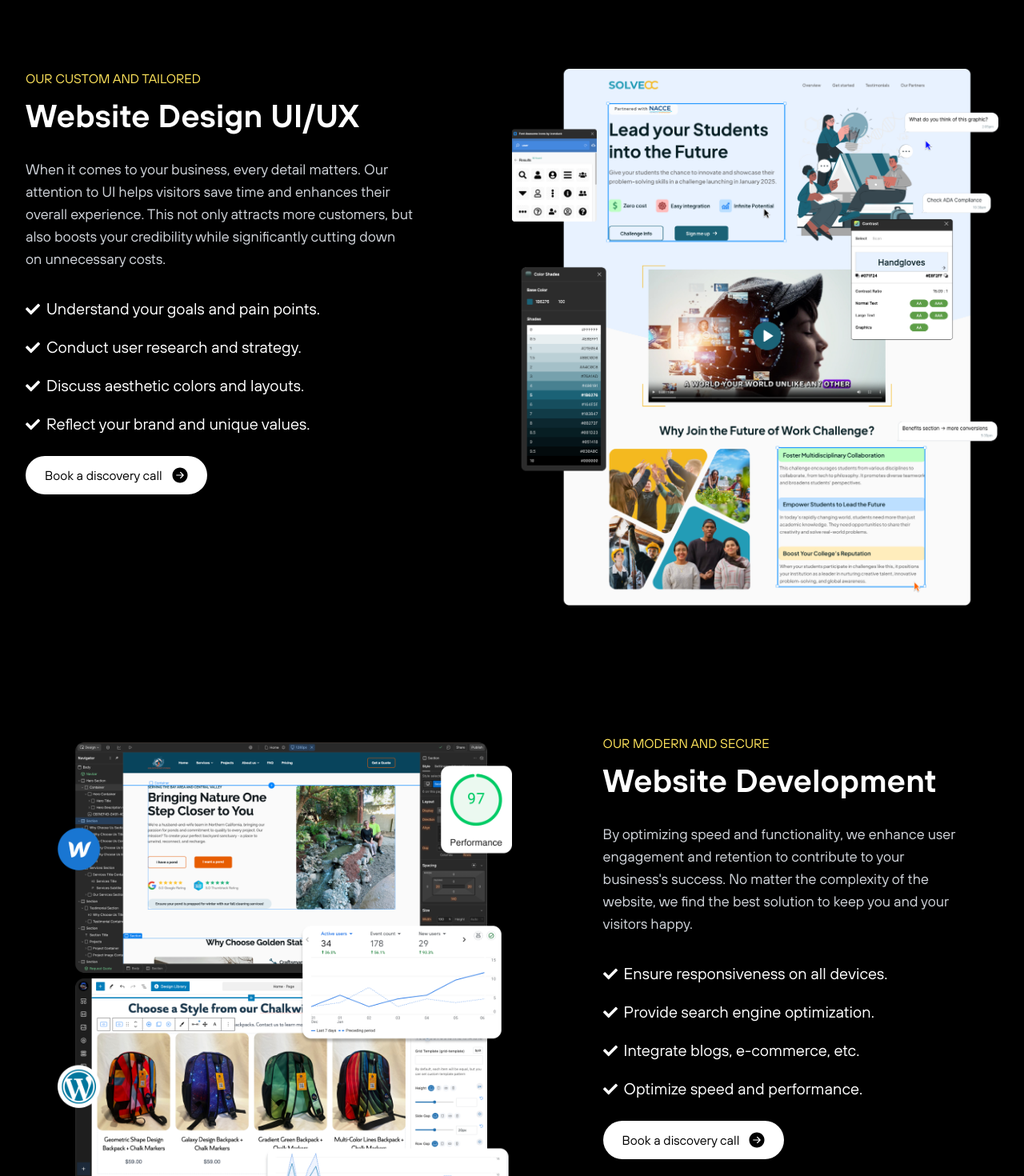
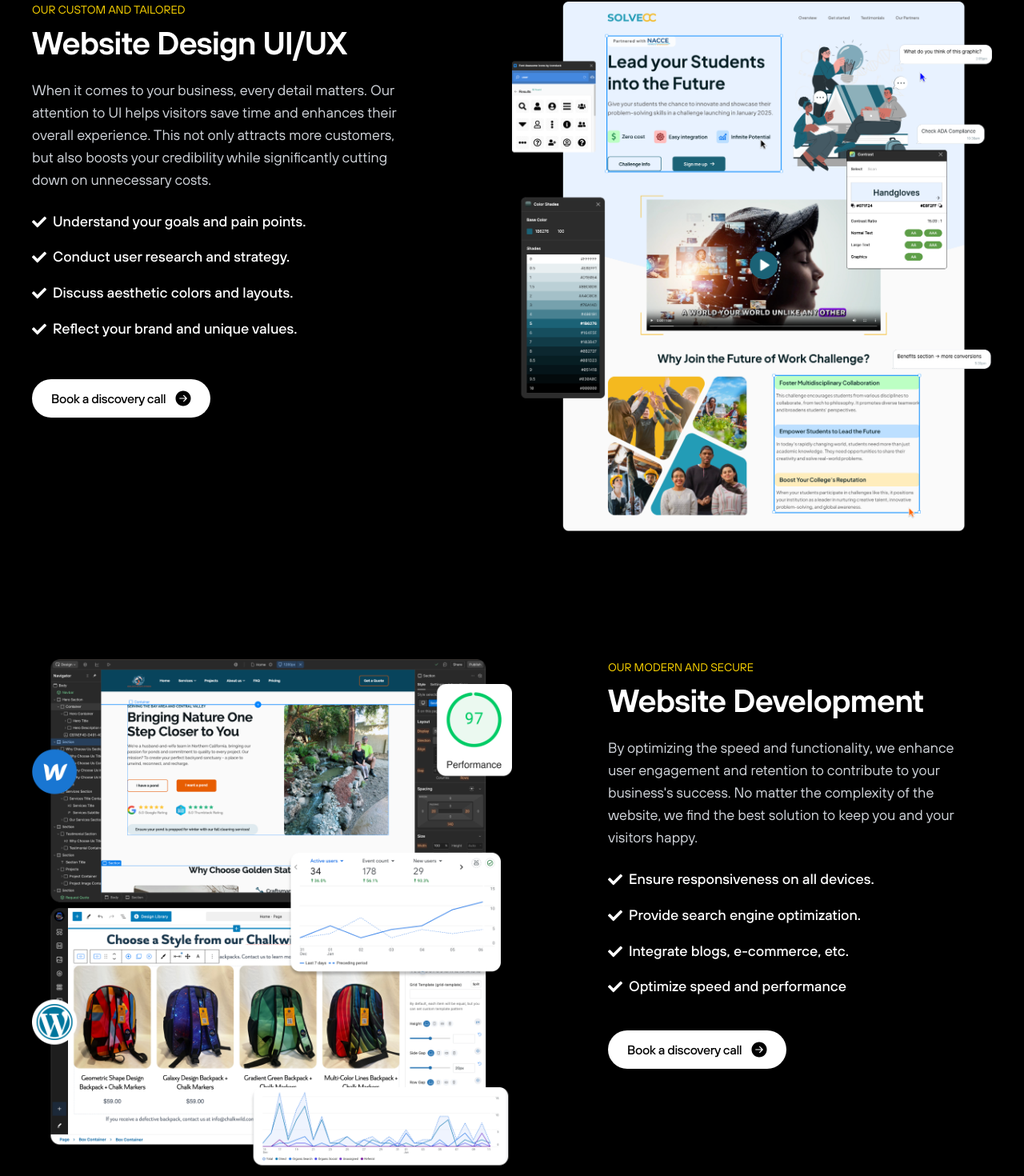
Before and after one commit to Visions-to-Visuals/v2v-website, a Next.js app: page / in a window 1280 px wide. Shown: the part 1304-2774 px from the top of the page at 80% size. Built offline with nearby package versions, Linux system fonts and the light colour scheme.

Commit message:
Fix laptop styling

```diff
--- a/src/app/layout.tsx
+++ b/src/app/layout.tsx
@@ -12,7 +12,7 @@ export default function RootLayout({
   children: React.ReactNode;
 }>) {
   return (
-    <html lang="en" className="overflow-x-hidden">
+    <html lang="en" className="overflow-x-hidden bg-black">
       <body className="font-tt-hoves antialiased overflow-x-hidden">
         {children}
       </body>
--- /dev/null
+++ b/src/components/components/bulletpoint.tsx
@@ -0,0 +1,20 @@
+import Image from 'next/image';
+
+interface BulletPointProps {
+    text: string;
+  }
+
+export default function BulletPoint({ text }: BulletPointProps) {
+  return (
+    <li className="text-p2 flex items-center gap-2">
+      <Image
+        src="/assets/check.svg"
+        alt="Check mark"
+        width={18}
+        height={19}
+        className="w-[18px] h-[19px]"
+      />
+      {text}
+    </li>
+  );
+}
--- /dev/null
+++ b/src/components/components/button.tsx
@@ -0,0 +1,16 @@
+import Image from 'next/image';
+
+export default function Button() {
+  return (
+    <button className="w-[calc(100%-2rem)] mobile:w-auto flex items-center justify-center gap-3 bg-white text-black font-[500] tracking-tight px-6 py-3 rounded-full hover:bg-gray-100 transition-colors text-nowrap">
+      Book a discovery call
+      <Image
+        src="/assets/arrow.svg"
+        alt="Arrow"
+        width={20}
+        height={20}
+        className="w-5 h-5"
+      />
+    </button>
+  );
+}
--- a/src/components/layout/Footer.tsx
+++ b/src/components/layout/Footer.tsx
@@ -1,5 +1,6 @@
 import React from 'react'
 import Image from 'next/image'
+import Button from '../components/button';
 
 export function Footer() {
   return (
@@ -15,16 +16,7 @@ export function Footer() {
               height={40}
               className="mb-4"
             />
-            <button className="flex items-center gap-2 text-black hover:text-gray-600 transition-colors md:mb-8 underline">
-              Book a discovery call
-              <Image
-                src="/assets/diagonal-arrow-dark.svg"
-                alt="Arrow"
-                width={20}
-                height={20}
-                className="w-5 h-5"
-              />
-            </button>
+            <Button></Button>
             <p className="text-sm text-gray-500 mt-auto hidden md:block">
               © 2025 Visions to Visuals. All Rights Reserved.
             </p>
--- a/src/components/sections/TeamSection.tsx
+++ b/src/components/sections/TeamSection.tsx
@@ -1,4 +1,5 @@
 import Image from 'next/image'
+import Button from '../components/button';
 
 interface TeamMember {
   name: string;
@@ -31,15 +32,15 @@ export function TeamSection() {
 
   return (
     <section className="flex flex-col items-center w-full bg-black text-white py-12 md:py-20">
-      <div className="max-w-7xl mx-auto px-8 w-full">
+      <div className="max-w-[1000px] mx-auto px-8 w-full">
         {/* Header */}
-        <div className="text-center mb-6 md:mb-16">
-          <span className="text-[12px] md:text-base text-[#FFE45B] block mb-2">WE'RE MORE THAN JUST YOUR AVERAGE TEAM</span>
+        <div className="text-center mb-12">
+          <span className="text-[12px] md:text-base text-[#FFD700] block">WE'RE MORE THAN JUST YOUR AVERAGE TEAM</span>
           <h2 className="text-m-h2 md:text-h2">We work with you every step of the way</h2>
         </div>
 
         {/* Team Members Grid */}
-        <div className="grid grid-cols-1 md:grid-cols-3 gap-8 mb-16 justify-items-center">
+        <div className="grid grid-cols-1 md:grid-cols-3 gap-8 mb-12 justify-items-center">
           {teamMembers.map((member) => (
               <div key={member.name} className="flex flex-col justify-center items-center max-w-[500px] w-full">
                 <div className="relative w-full aspect-square mb-4 overflow-hidden rounded-lg">
@@ -74,23 +75,11 @@ export function TeamSection() {
         </div>
 
         {/* Mission Statement */}
-        <div className="flex flex-col md:flex-row items-center justify-between gap-0 lg:gap-32">
-          <p className="mb-0 w-full md:w-[66%]  text-gray-400 text-lg text-left max-w-[500px] md:max-w-3xl">
-            Since our first project at Modesto Junior College in 2022, our mission has been clear:
-            to create websites that do more than just look good—they make your day easier, more
-            efficient, and successful. Let us elevate your online presence and make an impact by
-            transforming your vision into a visual experience.
+        <div className="flex flex-col md:flex-row items-center justify-between">
+          <p className="mb-0 text-gray-300 text-lg text-left max-w-[640px]">
+          Since our first project at Modesto Junior College in 2022, our mission has been clear: to create websites that do more than just look good—they make your day easier, more efficient, and successful. Let us elevate your online presence and make an impact by transforming your vision into a visual experience.
           </p>
-          <button className="mt-6 md:mt-0 w-[calc(100%-2rem)] mobile:w-auto flex items-center justify-center gap-3 bg-white text-black px-6 py-3 rounded-full mb-8 md:mb-24 hover:bg-gray-100 transition-colors">
-            Book a discovery call
-            <Image
-              src="/assets/arrow.svg"
-              alt="Arrow"
-              width={20}
-              height={20}
-              className="w-5 h-5"
-            />
-          </button>
+          <Button></Button>
         </div>
       </div>
     </section>
--- a/src/components/sections/UIUXDesign.tsx
+++ b/src/components/sections/UIUXDesign.tsx
@@ -1,74 +1,31 @@
 import Image from 'next/image'
+import Button from '../components/button';
+import BulletPoint from '../components/bulletpoint';
 
 export function UIUXDesign() {
   return (
-    <section className="flex items-center justify-center w-full bg-black text-white py-20">
-      <div className="flex flex-col uiuxbreak:flex-row max-w-7xl mx-auto px-8 gap-12 justify-between">
+    <section className="flex items-center justify-between px-8 text-white py-20">
+      <div className="flex flex-col uiuxbreak:flex-row max-w-[1200px] mx-auto gap-12 justify-between">
         {/* Left Column */}
-        <div className="flex flex-col gap-6 uiuxbreak:w-2/5">
-          <div className="flex flex-col gap-1">
-            <span className="text-[12px] md:text-base text-[#FFE45B]">OUR CUSTOM AND TAILORED</span>
+        <div className="flex flex-col gap-4 uiuxbreak:w-2/5">
+          <div className="flex flex-col">
+            <span className="text-[14px] text-[#FFD700]">OUR CUSTOM AND TAILORED</span>
             <h2 className="text-m-h2 h2break:text-h2">Website Design UI/UX</h2>
           </div>
 
-          <p className="text-lg text-gray-300">
+          <p className="text-lg text-gray-300 w-[460px]">
             When it comes to your business, every detail matters. Our attention to UI helps visitors save time and enhances their overall experience. This not only attracts more customers, but also boosts your credibility while significantly cutting down on unnecessary costs.
           </p>
 
-          <ul className="flex flex-col gap-4 text-white mt-2">
-            <li className="text-p1 flex items-center gap-2">
-              <Image
-                src="/assets/check.svg"
-                alt="Check mark"
-                width={18}
-                height={19}
-                className="w-[18px] h-[19px]"
-              />
-              Understand your goals and pain points.
-            </li>
-            <li className="text-p1 flex items-center gap-2">
-              <Image
-                src="/assets/check.svg"
-                alt="Check mark"
-                width={18}
-                height={19}
-                className="w-[18px] h-[19px]"
-              />
-              Conduct user research and strategy.
-            </li>
-            <li className="text-p1 flex items-center gap-2">
-              <Image
-                src="/assets/check.svg"
-                alt="Check mark"
-                width={18}
-                height={19}
-                className="w-[18px] h-[19px]"
-              />
-              Discuss aesthetic colors and layouts.
-            </li>
-            <li className="text-p1 flex items-center gap-2">
-              <Image
-                src="/assets/check.svg"
-                alt="Check mark"
-                width={18}
-                height={19}
-                className="w-[18px] h-[19px]"
-              />
-              Reflect your brand and unique values.
-            </li>
+          <ul className="flex flex-col gap-4 text-white mt-2 mb-8">
+            <BulletPoint text="Understand your goals and pain points."></BulletPoint>
+            <BulletPoint text="Conduct user research and strategy."></BulletPoint>
+            <BulletPoint text="Discuss aesthetic colors and layouts."></BulletPoint>
+            <BulletPoint text="Reflect your brand and unique values."></BulletPoint>
           </ul>
 
           <div className="flex justify-center mobile:justify-start">
-            <button className="w-[calc(100%-2rem)] mobile:w-auto flex items-center justify-center gap-3 bg-white text-black px-6 py-3 rounded-full mb-0 uiuxbreak:mb-24 hover:bg-gray-100 transition-colors">
-              Book a discovery call
-              <Image
-                src="/assets/arrow.svg"
-                alt="Arrow"
-                width={20}
-                height={20}
-                className="w-5 h-5"
-              />
-            </button>
+            <Button></Button>
           </div>
 
         </div>
--- a/src/components/sections/WebsiteDevelopment.tsx
+++ b/src/components/sections/WebsiteDevelopment.tsx
@@ -1,74 +1,31 @@
 import Image from 'next/image'
+import Button from '../components/button'
+import BulletPoint from '../components/bulletpoint'
 
 export function WebsiteDevelopment() {
   return (
-    <section className="flex items-center justify-center w-full bg-black text-white py-20">
-      <div className="flex flex-col flex-between max-w-[1200px] mx-auto px-8 justify-between uiuxbreak:flex-row-reverse">
+    <section className="flex items-center justify-between px-8 text-white py-20">
+      <div className="flex flex-col uiuxbreak:flex-row-reverse max-w-[1200px] mx-auto gap-12 justify-between">
         {/* Left Column */}
-        <div className="flex flex-col gap-6 uiuxbreak:w-2/5">
-          <div className="flex flex-col gap-1">
-            <span className="text-[12px] md:text-base text-[#FFE45B]">OUR MODERN AND SECURE</span>
+        <div className="flex flex-col gap-4 uiuxbreak:w-2/5">
+          <div className="flex flex-col">
+            <span className="text-[14px] text-[#FFD700]">OUR MODERN AND SECURE</span>
             <h2 className="text-m-h2 h2break:text-h2">Website Development</h2>
           </div>
 
-          <p className="text-lg text-gray-300">
-            By optimizing speed and functionality, we enhance user engagement and retention to contribute to your business's success. No matter the complexity of the website, we find the best solution to keep you and your visitors happy.
+          <p className="text-lg text-gray-300 w-[464px]">
+            By optimizing the speed and functionality, we enhance user engagement and retention to contribute to your business's success. No matter the complexity of the website, we find the best solution to keep you and your visitors happy.
           </p>
 
-          <ul className="flex flex-col gap-4 text-white mt-2">
-            <li className="text-p1 flex items-center gap-2">
-              <Image
-                src="/assets/check.svg"
-                alt="Check mark"
-                width={18}
-                height={19}
-                className="w-[18px] h-[19px]"
-              />
-              Ensure responsiveness on all devices.
-            </li>
-            <li className="text-p1 flex items-center gap-2">
-              <Image
-                src="/assets/check.svg"
-                alt="Check mark"
-                width={18}
-                height={19}
-                className="w-[18px] h-[19px]"
-              />
-              Provide search engine optimization.
-            </li>
-            <li className="text-p1 flex items-center gap-2">
-              <Image
-                src="/assets/check.svg"
-                alt="Check mark"
-                width={18}
-                height={19}
-                className="w-[18px] h-[19px]"
-              />
-              Integrate blogs, e-commerce, etc.
-            </li>
-            <li className="text-p1 flex items-center gap-2">
-              <Image
-                src="/assets/check.svg"
-                alt="Check mark"
-                width={18}
-                height={19}
-                className="w-[18px] h-[19px]"
-              />
-              Optimize speed and performance.
-            </li>
+          <ul className="flex flex-col gap-4 text-white mt-2 mb-6">
+            <BulletPoint text="Ensure responsiveness on all devices."></BulletPoint>
+            <BulletPoint text="Provide search engine optimization."></BulletPoint>
+            <BulletPoint text="Integrate blogs, e-commerce, etc."></BulletPoint>
+            <BulletPoint text="Optimize speed and performance"></BulletPoint>
           </ul>
 
           <div className="flex justify-center mobile:justify-start">
-            <button className="w-[calc(100%-2rem)] mobile:w-auto flex items-center justify-center gap-3 bg-white text-black px-6 py-3 rounded-full mb-0 uiuxbreak:mb-24 hover:bg-gray-100 transition-colors">
-              Book a discovery call
-              <Image
-                src="/assets/arrow.svg"
-                alt="Arrow"
-                width={20}
-                height={20}
-                className="w-5 h-5"
-              />
-            </button>
+            <Button></Button>
           </div>
         </div>
 
--- a/tailwind.config.ts
+++ b/tailwind.config.ts
@@ -29,16 +29,16 @@ export default {
         'tt-hoves': ['TT Hoves', 'sans-serif'],
       },
       fontSize: {
-        'h1': ['48px', { lineHeight: '120%', letterSpacing: '-0.03em', fontWeight: '600' }],
-        'h2': ['40px', { lineHeight: 'auto', letterSpacing: '-2%', fontWeight: '600' }],
+        'h1': ['48px', { lineHeight: '110%', letterSpacing: '-0.04em', fontWeight: '600' }],
+        'h2': ['40px', { lineHeight: 'auto', letterSpacing: '-0.03em', fontWeight: '600' }],
         'h3': ['20px', { lineHeight: 'auto', letterSpacing: '-1%', fontWeight: '500' }],
         'p1': ['20px', { lineHeight: '160%', letterSpacing: '-1%', fontWeight: '400' }],
-        'p2': ['18px', { lineHeight: '160%', letterSpacing: '-1%', fontWeight: '400' }],
+        'p2': ['18px', { lineHeight: '160%', letterSpacing: '-1%', fontWeight: '500' }],
         'p3': ['16px', { lineHeight: '140%', letterSpacing: '-1%', fontWeight: '500' }],
         'p4': ['14px', { lineHeight: '140%', letterSpacing: '-1%', fontWeight: '400' }],
         'h4': ['14px', { lineHeight: 'auto', letterSpacing: '0', fontWeight: '400' }],
         'm-h1': ['32px', { lineHeight: '120%', letterSpacing: '-0.03em', fontWeight: '600' }],
-        'm-h2': ['28px', { lineHeight: 'auto', letterSpacing: '-2%', fontWeight: '600' }],
+        'm-h2': ['28px', { lineHeight: 'auto', letterSpacing: '-0.03em', fontWeight: '600' }],
         'm-h3': ['18px', { lineHeight: 'auto', letterSpacing: '-1%', fontWeight: '500' }],
         'm-p1': ['18px', { lineHeight: '160%', letterSpacing: '-1%', fontWeight: '400' }],
         'm-p2': ['16px', { lineHeight: '160%', letterSpacing: '-1%', fontWeight: '400' }],
```
Also changed, not shown: src/components/layout/Navbar.tsx (+4 -4 lines), src/components/sections/Hero.tsx (+8 -16 lines), src/components/sections/PortfolioSection.tsx (+15 -15 lines).
